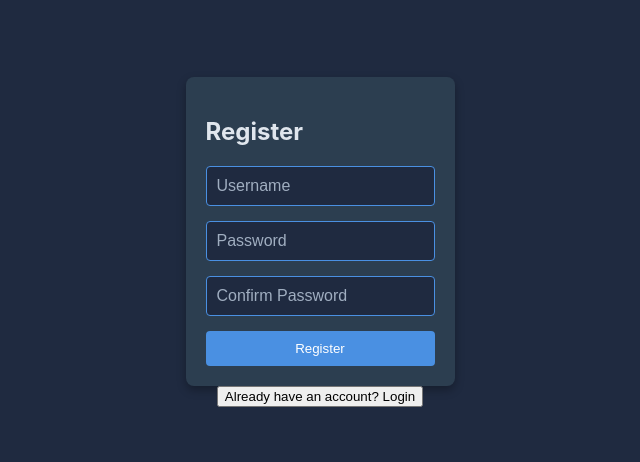
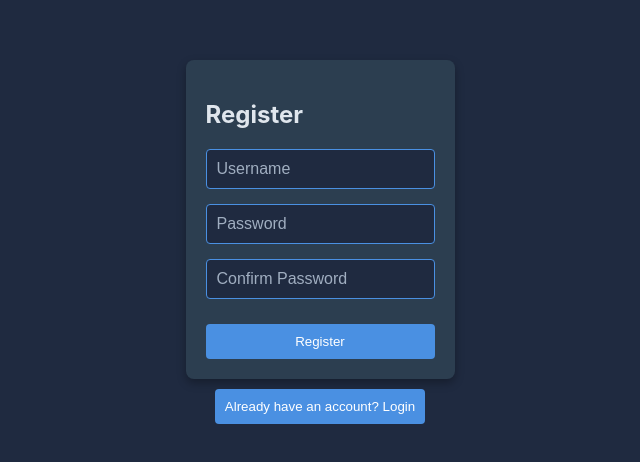
Before and after one commit to juliantormes/Budget-Tracker, a React (Create React App) app in the folder budget_tracker/my_budget_tracker_app/: page /register in a window 1280 px wide. Shown: the part 158-620 px from the top of the page, without its empty margins (320-960 px from the left). Built offline with nearby package versions, Linux system fonts and the light colour scheme.

Commit message:
Buttons fits the app

```diff
--- a/budget_tracker/my_budget_tracker_app/src/components/SubmitButton.js
+++ b/budget_tracker/my_budget_tracker_app/src/components/SubmitButton.js
@@ -1,12 +1,9 @@
 import React from 'react';
-import '../styles/FormStyles.css';
 
-const SubmitButton = ({ onClick, text }) => {
-    return (
-        <button onClick={onClick} className="submit-button">
-            {text}
-        </button>
-    );
-};
+const SubmitButton = ({ text, onClick, type = "submit" }) => (
+    <button type={type} onClick={onClick} className={type === "button" ? "redirect-button" : "form-button"}>
+        {text}
+    </button>
+);
 
 export default SubmitButton;
--- a/budget_tracker/my_budget_tracker_app/src/styles/FormStyles.css
+++ b/budget_tracker/my_budget_tracker_app/src/styles/FormStyles.css
@@ -37,7 +37,8 @@
     color: #a0aec0; /* Lighter placeholder color */
 }
 
-.form button {
+.form button,
+.redirect-button {
     padding: 10px;
     border: none;
     border-radius: 4px;
@@ -45,9 +46,11 @@
     background-color: #4a90e2; /* Button color to match your app */
     cursor: pointer;
     transition: background-color 0.3s;
+    margin-top: 10px; /* Add some spacing between buttons */
 }
 
-.form button:hover {
+.form button:hover,
+.redirect-button:hover {
     background-color: #357ABD; /* Darker hover color */
 }
 
@@ -60,18 +63,3 @@
     border: 1px solid #ff6b6b; /* Border color matching error text */
     text-align: center;
 }
-
-.redirect-button {
-    margin-top: 10px;
-    padding: 10px 20px;
-    border: none;
-    background-color: #4a90e2;
-    color: white;
-    border-radius: 5px;
-    cursor: pointer;
-    transition: background-color 0.3s;
-}
-
-.redirect-button:hover {
-    background-color: #357ABD;
-}
--- a/budget_tracker/my_budget_tracker_app/src/views/Login.js
+++ b/budget_tracker/my_budget_tracker_app/src/views/Login.js
@@ -55,7 +55,7 @@ const LoginForm = () => {
                 />
                 <SubmitButton text="Log In" />
             </form>
-            <SubmitButton onClick={() => navigate('/register')} text="Don't have an account? Register" />
+            <SubmitButton onClick={() => navigate('/register')} text="Don't have an account? Register" type="button" />
         </div>
     );
 };
--- a/budget_tracker/my_budget_tracker_app/src/views/Register.js
+++ b/budget_tracker/my_budget_tracker_app/src/views/Register.js
@@ -79,7 +79,7 @@ const RegisterForm = () => {
                 />
                 <SubmitButton text="Register" />
             </form>
-            <SubmitButton onClick={() => navigate('/login')} text="Already have an account? Login" />
+            <SubmitButton onClick={() => navigate('/login')} text="Already have an account? Login" type="button" />
         </div>
     );
 };
```
